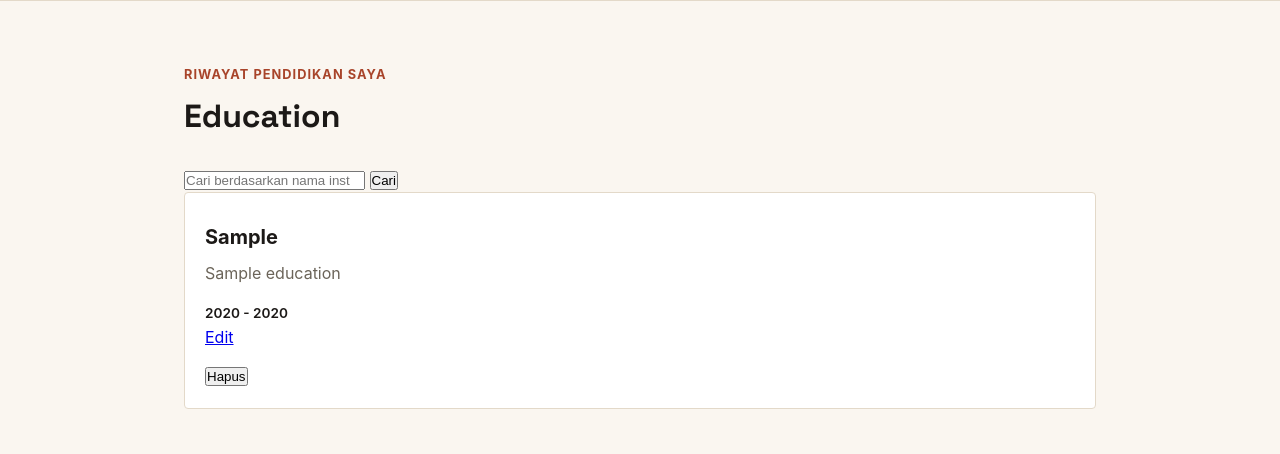
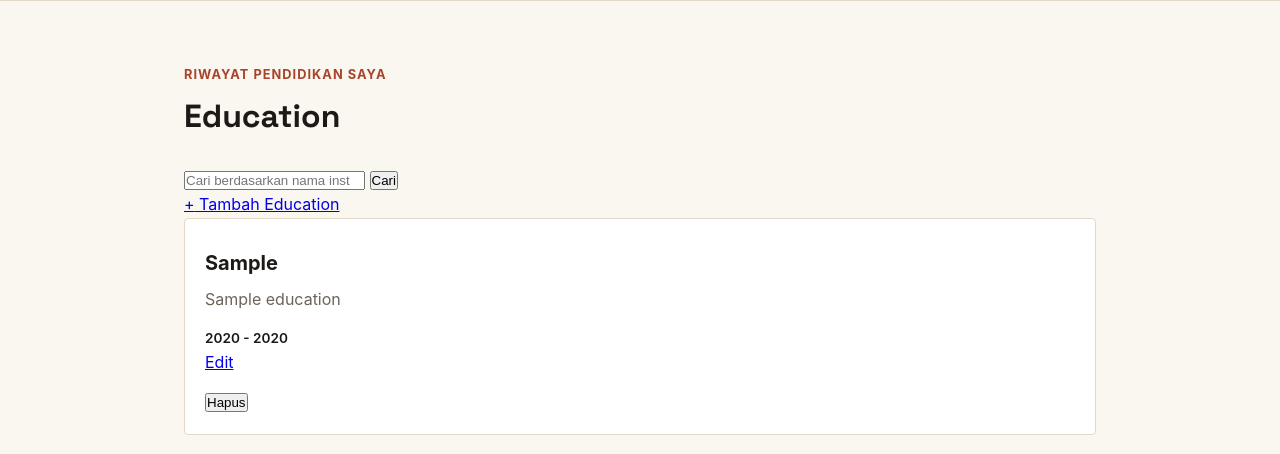
Before and after one commit to khansakkh/myportofolio, a Django app: page /education/ in a window 1280 px wide. Shown: the part 67-521 px from the top of the page. Run offline with Django 5.2, Linux system fonts and the light colour scheme; a user stored in the database is signed in; tables that the repository leaves empty hold one stand-in row (values such as "Sample post").

Commit message:
edu list adjustment

```diff
--- a/templates/education_list.html
+++ b/templates/education_list.html
@@ -19,6 +19,13 @@
                 <button type="submit" class="button">Cari</button>
             </form>
 
+            {% if user.is_superuser %}
+                <a href="{% url 'main:create_education' %}" class="button project-add-button">
+                    <span aria-hidden="true">+</span>
+                    Tambah Education
+                </a>
+            {% endif %}
+
             <div class="experience-grid">
                 {% for edu in education_list %}
                     <article class="experience-card">
@@ -30,9 +37,12 @@
                             {{ edu.start_year }} - {% if edu.end_year %}{{ edu.end_year }}{% else %}Sekarang{% endif %}
                         </p>
                         <div class="project-actions">
-                             <a href="{% url 'main:update_education' edu.id %}" class="button">Edit</a>
+                            <a href="{% url 'main:update_education' edu.id %}" class="button">Edit</a>
                         </div>
-                        {% include "components/education_delete_modal.html" with edu=edu %}
+
+                        {% if user.is_superuser %}
+                            {% include "components/education_delete_modal.html" with edu=edu %}
+                        {% endif %}
                     </article>
                 {% empty %}
                     {% if search_query %}
```
